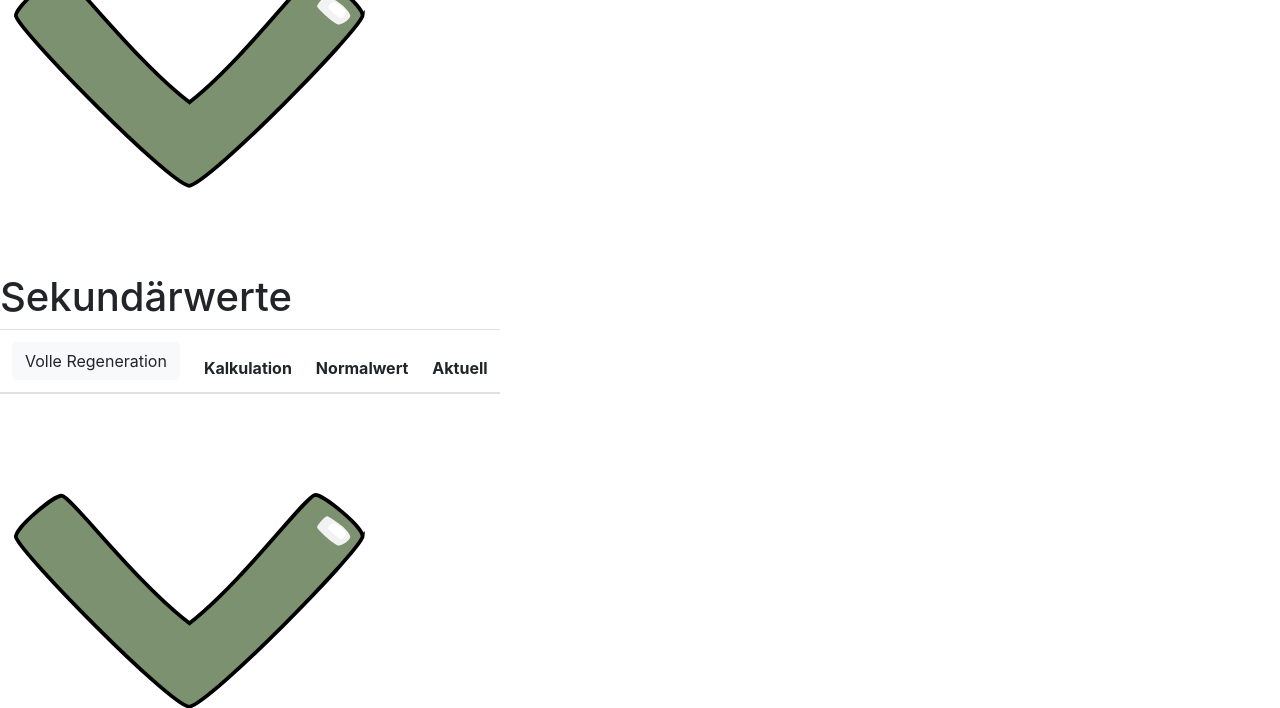
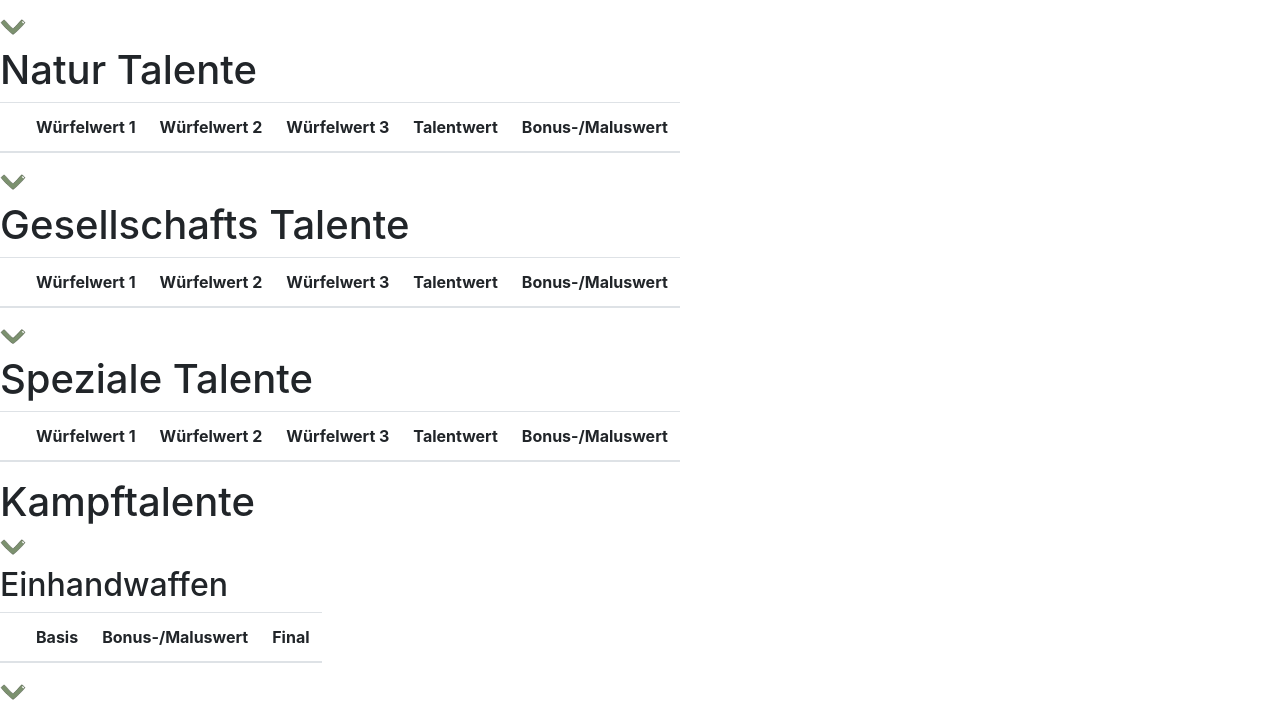
Before and after one commit to SenorgCC/gandarlin, a website: page index.html in a window 1280 px wide. Shown: the part 674-1382 px from the top of the page. Drawn offline with Linux system fonts and the light colour scheme.

Commit message:
arrows korrektur

```diff
--- a/source/css/main.css
+++ b/source/css/main.css
@@ -4,3 +4,8 @@ table tr th::first-letter {
 canvas {
   border: 1px solid black;
 }
+
+.toggletablespan {
+  width: 2%;
+  height: auto;
+}
```
